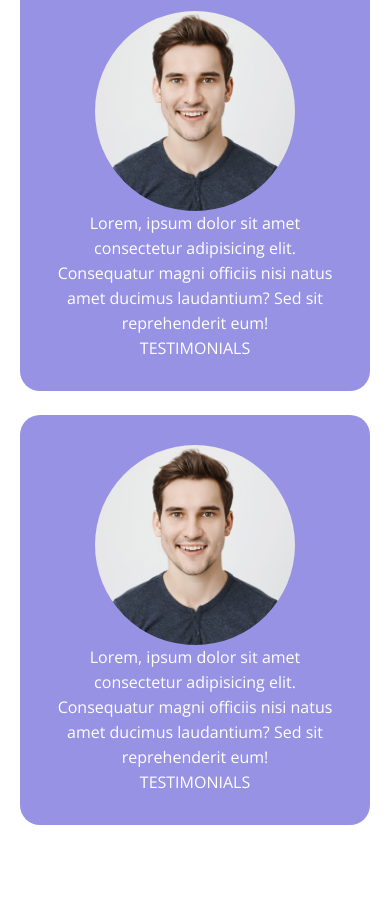
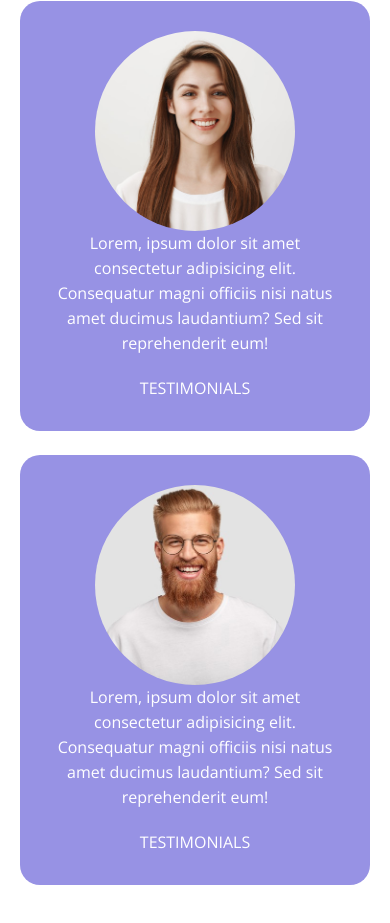
Before and after one commit to w3bd3v3lop3rNico/htmlcss-responsive-layout, a plain HTML site: page index.html in a window 390 px wide. Shown: the part 4435-5358 px from the top of the page. Before the commit the page ends 5310 px from the top, so only its background shows below. Drawn offline with nearby package versions, Linux system fonts and the light colour scheme.

Commit message:
Responsive cards testimonials

```diff
--- a/css/style.css
+++ b/css/style.css
@@ -104,6 +104,9 @@ figure > img {
 .display-flex {
     display: flex;
     flex-wrap: wrap;
+}
+.uppercase {
+    text-transform: uppercase;
 }
 
 
@@ -246,13 +249,14 @@ figure > img {
 .card-header-text > [class^='title'] {
     margin-bottom: 50px;
 }
+
+.card-header-text .title-1 {
+    text-transform: uppercase;
+}
 .testimonials {
     text-align: center;
     padding: 50px 0;
     line-height: 25px;
-}
-.title-1 {
-    text-transform: uppercase;
 }
 
 .testimonial-card {
@@ -261,6 +265,7 @@ figure > img {
     padding: 30px;
     display: flex;
     flex-wrap: wrap;
+    align-items: center;
 }
 .testimonial-fig img {
     border-radius: 50%;
@@ -270,6 +275,10 @@ figure > img {
     width: 200px;
     height: 200px;
     margin: 0 auto;
+}
+
+.testimonials .description {
+    margin-bottom: 20px;
 }
 
 /*after 768 px responsive  */
@@ -338,9 +347,14 @@ figure > img {
     .testimonial-text {
         width: calc((100% /4) *3);;
     }
+    .testimonial-text > .description {
+        text-align: left;
+    }
 
 }
+
 /*after 992 px responsive  */
+
 @media (min-width: 992px) {
 
     .strategic-planning .card-planning-2 {
--- a/index.html
+++ b/index.html
@@ -163,51 +163,45 @@
             <div class="container">
                 <div class="row">
                     <div class="col-12 card-header-text">
-
                         <div class="title-1">Testimonials</div>
                         <div class="title-2"><h1>We are committed expert partners</h1></div>
                         <div class="title-intro-paragraph"><p>Lorem, ipsum dolor sit amet consectetur adipisicing elit. Consequatur magni officiis nisi natus amet ducimus laudantium? Sed sit reprehenderit eum!</p></div>
-
                     </div>
                     <div class="col-12">
                         <div class="card-layout testimonial-card">
-
                             <figure class="testimonial-fig">
                                 <img src="./img/testimonial1.jpg" alt="">
                             </figure>
                             <div class="testimonial-text">
-                                <p>Lorem, ipsum dolor sit amet consectetur adipisicing elit. Consequatur magni officiis nisi natus amet ducimus laudantium? Sed sit reprehenderit eum!</p>
-                                <div class="title-1">Testimonials</div>
+                                <p class="description">Lorem, ipsum dolor sit amet consectetur adipisicing elit. Consequatur magni officiis nisi natus amet ducimus laudantium? Sed sit reprehenderit eum!</p>
+                                <div class="uppercase">Testimonials</div>
                             </div>
                         </div>
                     </div>
                     <div class="col-12 ">
                         <div class="card-layout testimonial-card">
-
                             <figure class="testimonial-fig">
-                                <img src="./img/testimonial1.jpg" alt="">
+                                <img src="./img/testimonial2.jpg" alt="">
                             </figure>
-                            <p>Lorem, ipsum dolor sit amet consectetur adipisicing elit. Consequatur magni officiis nisi natus amet ducimus laudantium? Sed sit reprehenderit eum!</p>
-                            <div class="title-1">Testimonials</div>
-
+                            <div class="testimonial-text">
+                                <p class="description">Lorem, ipsum dolor sit amet consectetur adipisicing elit. Consequatur magni officiis nisi natus amet ducimus laudantium? Sed sit reprehenderit eum!</p>
+                                <div class="uppercase">Testimonials</div>
+                            </div>
                         </div>
                     </div>
                     <div class="col-12">
                         <div class="card-layout testimonial-card">
-
                             <figure class="testimonial-fig">
-                                <img src="./img/testimonial1.jpg" alt="">
+                                <img src="./img/testimonial3.jpg" alt="">
                             </figure>
-                            <p>Lorem, ipsum dolor sit amet consectetur adipisicing elit. Consequatur magni officiis nisi natus amet ducimus laudantium? Sed sit reprehenderit eum!</p>
-                            <div class="title-1">Testimonials</div>
-
+                            <div class="testimonial-text">
+                                <p class="description">Lorem, ipsum dolor sit amet consectetur adipisicing elit. Consequatur magni officiis nisi natus amet ducimus laudantium? Sed sit reprehenderit eum!</p>
+                                <div class="uppercase">Testimonials</div>
+                            </div>
                         </div>
                     </div>
-
-
                 </div>
             </div>
-
         </section>
     </main>
     <!-- footer -->
```
